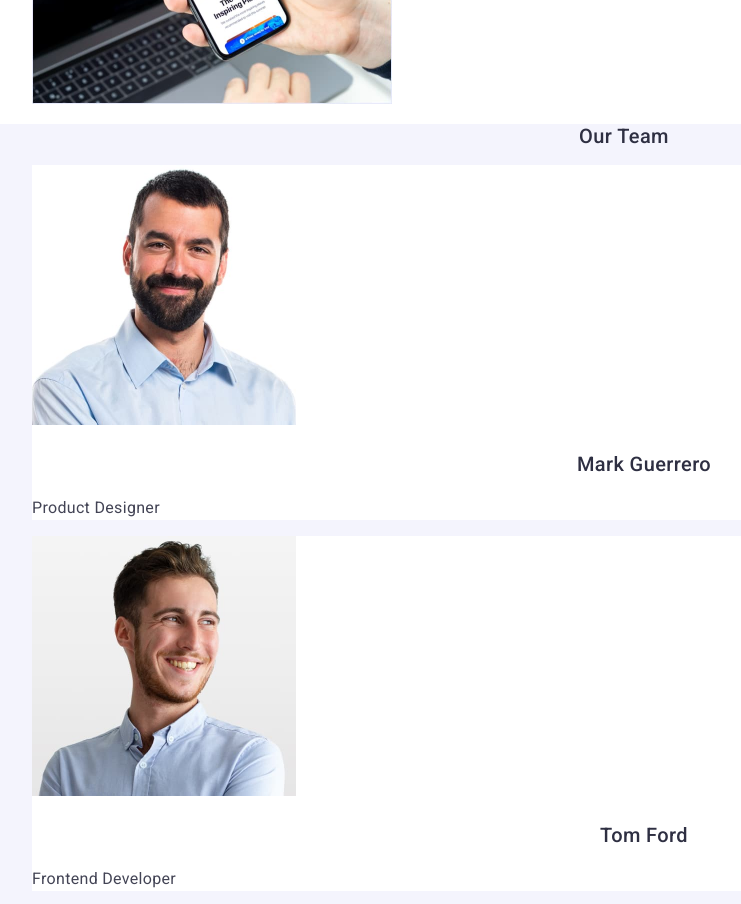
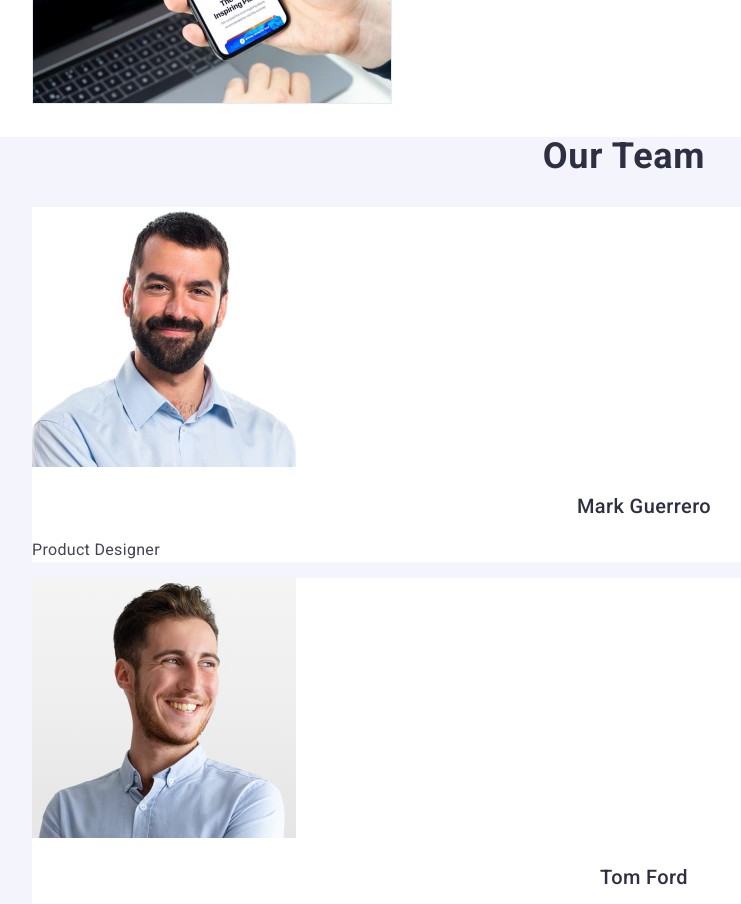
Before and after one commit to DemioSan/goit-markaup-hw-02, a plain HTML site: page index.html in a window 1280 px wide. Shown: the part 1620-2524 px from the top of the page, without its empty margins (16-757 px from the left). Drawn offline with Linux system fonts and the light colour scheme.

Commit message:
last-correction

```diff
--- a/css/styles.css
+++ b/css/styles.css
@@ -160,6 +160,14 @@ address {
   font-size: 16px;
   line-height: 1.5;
 }
+.section-four-main-title {
+  font-size: 36px;
+  line-height: 1.11;
+  text-align: center;
+  letter-spacing: 0.02em;
+  text-transform: capitalize;
+  color: var(--dark-color);
+}
 .section-four-title {
   text-align: center;
   text-transform: capitalize;
--- a/index.html
+++ b/index.html
@@ -137,7 +137,7 @@
 
       <!-- Section 3 (Figma)/Section 4 (VSC)-->
       <section class="section-four">
-        <h2 class="section-four-title">Our Team</h2>
+        <h2 class="section-four-main-title">Our Team</h2>
 
         <ul class="list">
           <li class="team-card">
```
